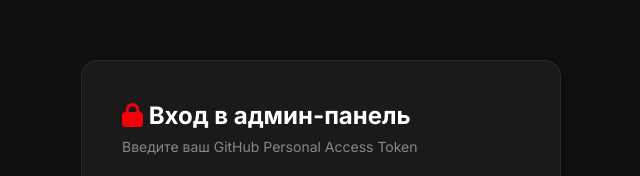
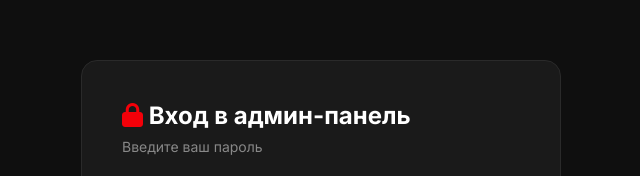
Before and after one commit to piarbookru-hub/specteh, a plain HTML site: page admin/index.html in a window 1280 px wide. Shown: the part 197-373 px from the top of the page, without its empty margins (319-959 px from the left). Drawn offline with Linux system fonts and the light colour scheme.

Commit message:
Update index.html

```diff
--- a/admin/index.html
+++ b/admin/index.html
@@ -16,7 +16,7 @@
 <div class="login-screen" id="loginScreen">
     <div class="login-card">
         <h1><i class="fas fa-lock" style="color: #F40009;"></i> Вход в админ-панель</h1>
-        <p class="subtitle">Введите ваш GitHub Personal Access Token</p>
+        <p class="subtitle">Введите ваш пароль</p>
         <div class="form-group">
             <label for="tokenInput">Personal Access Token</label>
             <input type="password" id="tokenInput" placeholder="" autocomplete="off">
```
